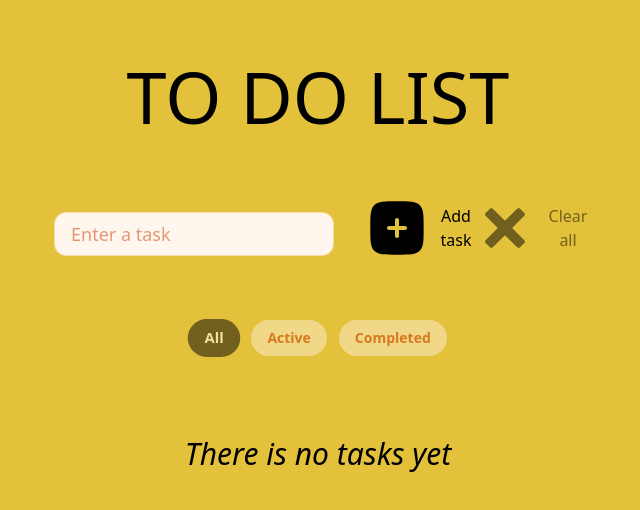
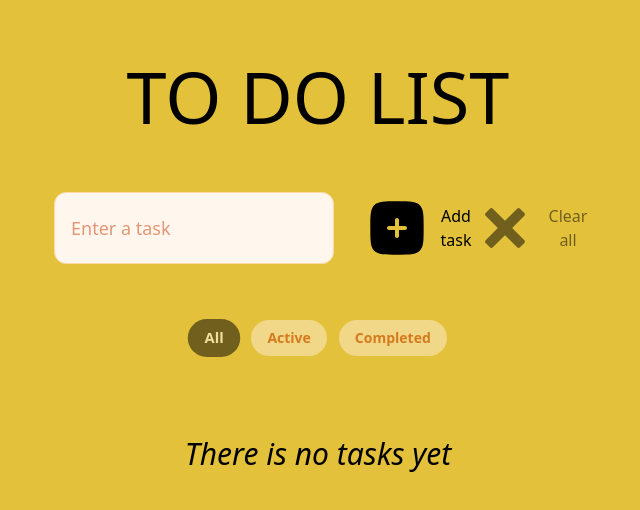
Before and after one commit to German900-code/To-Do-App-React-Tailwind, a React (Vite) app: page / in a window 1280 px wide. Shown: the top 510 px of the page, without its empty margins (322-962 px from the left). Built offline with nearby package versions, Linux system fonts and the light colour scheme.

Commit message:
Changing adaptivity

```diff
--- a/src/App.jsx
+++ b/src/App.jsx
@@ -88,7 +88,7 @@ function App() {
       <div className="h-18 w-full flex flex-col justify-center  sm:flex-row relative group gap-3 mb-5 sm:gap-5 sm:justify-center md:justify-center lg:justify-center">
         <input
           // className="bg-orange-50 border border-orange-200 rounded-xl text-black p-3 text-xl h-21 focus:outline-none focus:right-2 focus:ring-orange-300 hover:scale-105 transition-transform"
-          className="w-full mb-2 mt-5 md:w-2 sm:min-w-[280px] bg-orange-50 border border-orange-200 rounded-xl text-orange-700  px-4 py-3 text-base md:text-lg focus:outline-none focus:ring-2 focus:ring-orange-300 transition mr-3"
+          className="w-full md:w-2 sm:min-w-[280px] bg-orange-50 border border-orange-200 rounded-xl text-orange-700  px-4 py-3 text-base md:text-lg focus:outline-none focus:ring-2 focus:ring-orange-300 transition mr-3"
           type="text"
           placeholder="Enter a task"
           value={newTask}
```
